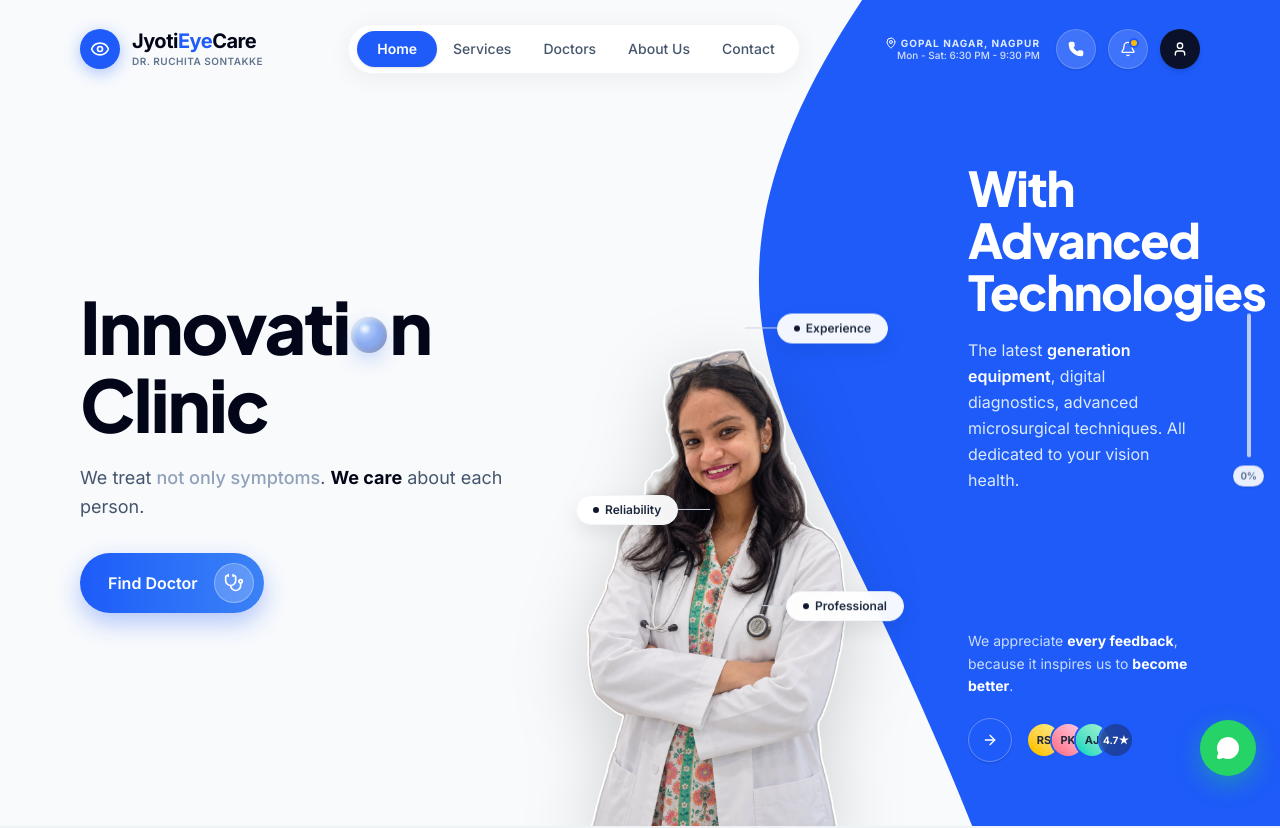
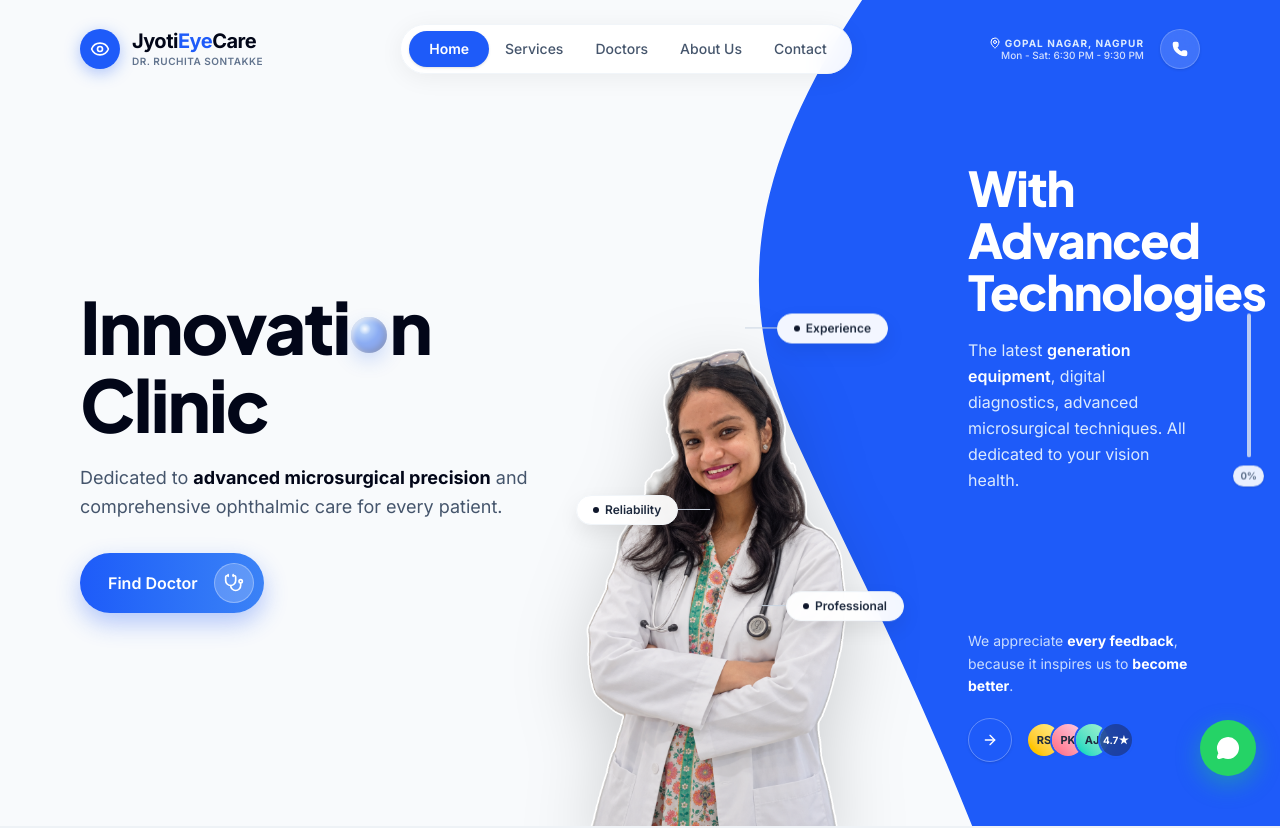
Before and after one commit to Aniketsomkuwar/eye-care, a Next.js app: page / in a window 1280 px wide. Shown: the top 828 px of the page. Built offline with nearby package versions, Linux system fonts and the light colour scheme.

Commit message:
fix(slop-audit): resolve all 8 identified slop patterns and technical hygiene findings

```diff
--- a/src/app/globals.css
+++ b/src/app/globals.css
@@ -80,3 +80,28 @@
   height: 1px;
   background-color: rgba(148, 163, 184, 0.6);
 }
+
+/* Custom Themed Scrollbar (Q10 compliance) */
+::-webkit-scrollbar {
+  width: 8px;
+  height: 8px;
+}
+
+::-webkit-scrollbar-track {
+  background: #F1F5F9;
+}
+
+::-webkit-scrollbar-thumb {
+  background: #CBD5E1;
+  border-radius: 9999px;
+}
+
+::-webkit-scrollbar-thumb:hover {
+  background: #1E5BF9;
+}
+
+/* Focus Visible Accessible Styling */
+:focus-visible {
+  outline: 2px solid #1E5BF9;
+  outline-offset: 2px;
+}
--- a/src/components/AdvantagesSection.tsx
+++ b/src/components/AdvantagesSection.tsx
@@ -13,6 +13,7 @@ function Counter({ value, suffix = "" }: { value: number; suffix?: string }) {
     if (!inView) return;
     const duration = 1600;
     const startTime = performance.now();
+    let animId: number;
 
     function update(time: number) {
       const elapsed = time - startTime;
@@ -20,16 +21,19 @@ function Counter({ value, suffix = "" }: { value: number; suffix?: string }) {
       const ease = progress === 1 ? 1 : 1 - Math.pow(2, -10 * progress);
       setCount(Math.floor(ease * value));
       if (progress < 1) {
-        requestAnimationFrame(update);
+        animId = requestAnimationFrame(update);
       } else {
         setCount(value);
       }
     }
-    requestAnimationFrame(update);
+    animId = requestAnimationFrame(update);
+    return () => {
+      if (animId) cancelAnimationFrame(animId);
+    };
   }, [inView, value]);
 
   return (
-    <span ref={ref}>
+    <span ref={ref} className="tabular-nums">
       {count}
       {suffix}
     </span>
--- a/src/components/ClinicalShowcaseSection.tsx
+++ b/src/components/ClinicalShowcaseSection.tsx
@@ -2,7 +2,7 @@
 import React from "react";
 import Image from "next/image";
 import Link from "next/link";
-import { ArrowRight, Award, HeartHandshake, Eye, Sparkles } from "lucide-react";
+import { ArrowRight, Award, HeartHandshake, Eye, Activity } from "lucide-react";
 import { motion } from "framer-motion";
 
 interface ShowcaseItem {
@@ -33,7 +33,7 @@ const showcaseItems: ShowcaseItem[] = [
     description:
       "Equipped with Alcon phacoemulsification systems and high-magnification ophthalmic operating microscopes for sutureless cataract procedures.",
     image: "/images/doctor-ot-phaco.jpg",
-    icon: Sparkles,
+    icon: Activity,
     span: "lg:col-span-6",
   },
   {
--- a/src/components/Footer.tsx
+++ b/src/components/Footer.tsx
@@ -1,7 +1,7 @@
 "use client";
 import React, { useState } from "react";
 import Link from "next/link";
-import { Eye, MapPin, Phone, Mail, ArrowRight, Check } from "lucide-react";
+import { Eye, MapPin, Phone, Mail, ArrowRight, Check, MessageCircle } from "lucide-react";
 import { motion } from "framer-motion";
 
 const InstagramIcon = () => (
@@ -68,43 +68,45 @@ export default function Footer() {
             </p>
           </div>
 
-          {/* Social Links */}
+          {/* Verified Clinic Channels */}
           <div className="flex items-center gap-3 mt-8">
             <a
               href="https://instagram.com/eyecarewith_rs"
               target="_blank"
               rel="noopener noreferrer"
               aria-label="Instagram @eyecarewith_rs"
+              title="Instagram @eyecarewith_rs"
               className="w-9 h-9 rounded-full bg-white/5 hover:bg-white/15 border border-white/10 flex items-center justify-center text-slate-300 hover:text-white transition-all hover:scale-105"
             >
               <InstagramIcon />
             </a>
             <a
-              href="https://linkedin.com"
+              href="https://wa.me/918830383320?text=Hello%20Dr.%20Ruchita,%20I%20would%20like%20to%20inquire%20about%20an%20eye%20consultation%20at%20Jyoti%20Eye%20Care."
               target="_blank"
               rel="noopener noreferrer"
-              aria-label="LinkedIn"
+              aria-label="Chat on WhatsApp"
+              title="WhatsApp: +91 88303 83320"
               className="w-9 h-9 rounded-full bg-white/5 hover:bg-white/15 border border-white/10 flex items-center justify-center text-slate-300 hover:text-white transition-all hover:scale-105"
             >
-              <LinkedinIcon />
+              <MessageCircle className="w-4 h-4 text-emerald-400" />
             </a>
             <a
-              href="https://facebook.com"
+              href="https://maps.google.com/?q=Jyoti+Eye+Care+Gopal+Nagar+Nagpur"
               target="_blank"
               rel="noopener noreferrer"
-              aria-label="Facebook"
+              aria-label="Find clinic on Google Maps"
+              title="Google Maps Clinic Direction"
               className="w-9 h-9 rounded-full bg-white/5 hover:bg-white/15 border border-white/10 flex items-center justify-center text-slate-300 hover:text-white transition-all hover:scale-105"
             >
-              <FacebookIcon />
+              <MapPin className="w-4 h-4 text-blue-400" />
             </a>
             <a
-              href="https://youtube.com"
-              target="_blank"
-              rel="noopener noreferrer"
-              aria-label="YouTube"
+              href="tel:+918830383320"
+              aria-label="Call clinic desk"
+              title="Call Clinic: +91 88303 83320"
               className="w-9 h-9 rounded-full bg-white/5 hover:bg-white/15 border border-white/10 flex items-center justify-center text-slate-300 hover:text-white transition-all hover:scale-105"
             >
-              <YoutubeIcon />
+              <Phone className="w-4 h-4 text-[#1E5BF9]" />
             </a>
           </div>
         </div>
@@ -255,7 +257,7 @@ export default function Footer() {
           <Link href="#terms" className="hover:text-slate-300 transition-colors">
             Terms of Service
           </Link>
-          <Link href="#opd" className="hover:text-slate-300 transition-colors">
+          <Link href="#book-appointment" className="hover:text-slate-300 transition-colors">
             OPD Timings
           </Link>
         </div>
--- a/src/components/HeroSection.tsx
+++ b/src/components/HeroSection.tsx
@@ -65,9 +65,8 @@ export default function HeroSection() {
             transition={{ duration: 0.7, delay: 0.2, ease: [0.16, 1, 0.3, 1] }}
             className="mt-4 sm:mt-5 text-sm sm:text-lg text-slate-600 max-w-md leading-relaxed"
           >
-            We treat <span className="text-slate-400 font-medium">not only symptoms</span>.{" "}
-            <strong className="text-slate-950 font-bold">We care</strong>{" "}
-            <span className="text-slate-600">about each person.</span>
+            Dedicated to <strong className="text-slate-950 font-bold">advanced microsurgical precision</strong> and{" "}
+            <span className="text-slate-600">comprehensive ophthalmic care for every patient.</span>
           </motion.p>
 
           {/* Find Doctor / Book Visit CTA Pill */}
--- a/src/components/Navbar.tsx
+++ b/src/components/Navbar.tsx
@@ -33,31 +33,31 @@ export default function Navbar() {
       <nav className="hidden md:flex items-center bg-white/95 backdrop-blur-md px-2 py-1.5 rounded-full shadow-[0_4px_25px_rgba(0,0,0,0.06)] border border-slate-100">
         <Link
           href="/"
-          className="bg-[#1E5BF9] text-white px-5 py-2 rounded-full font-semibold text-sm shadow-sm transition-all"
+          className="bg-[#1E5BF9] text-white px-5 py-2 rounded-full font-semibold text-sm shadow-sm transition-colors"
         >
           Home
         </Link>
         <Link
           href="#services"
-          className="text-slate-600 hover:text-slate-900 px-4 py-2 rounded-full text-sm font-medium transition-all hover:bg-slate-50"
+          className="text-slate-600 hover:text-slate-900 px-4 py-2 rounded-full text-sm font-medium transition-colors hover:bg-slate-50"
         >
           Services
         </Link>
         <Link
           href="#doctor"
-          className="text-slate-600 hover:text-slate-900 px-4 py-2 rounded-full text-sm font-medium transition-all hover:bg-slate-50"
+          className="text-slate-600 hover:text-slate-900 px-4 py-2 rounded-full text-sm font-medium transition-colors hover:bg-slate-50"
         >
           Doctors
         </Link>
         <Link
           href="#about"
-          className="text-slate-600 hover:text-slate-900 px-4 py-2 rounded-full text-sm font-medium transition-all hover:bg-slate-50"
+          className="text-slate-600 hover:text-slate-900 px-4 py-2 rounded-full text-sm font-medium transition-colors hover:bg-slate-50"
         >
           About Us
         </Link>
         <Link
           href="#contact"
-          className="text-slate-600 hover:text-slate-900 px-4 py-2 rounded-full text-sm font-medium transition-all hover:bg-slate-50"
+          className="text-slate-600 hover:text-slate-900 px-4 py-2 rounded-full text-sm font-medium transition-colors hover:bg-slate-50"
         >
           Contact
         </Link>
@@ -81,24 +81,6 @@ export default function Navbar() {
           <Phone className="w-4 h-4 fill-white" />
         </a>
 
-        {/* Bell button: visible on tablet/desktop */}
-        <a
-          href="#opd-schedule"
-          title="Evening OPD: 6:30 PM - 9:30 PM"
-          className="hidden sm:flex w-10 h-10 rounded-full bg-white/15 hover:bg-white/25 border border-white/20 items-center justify-center text-white transition-all backdrop-blur-sm shadow-sm relative hover:scale-105 active:scale-95"
-        >
-          <Bell className="w-4 h-4" />
-          <span className="w-2.5 h-2.5 rounded-full bg-amber-400 absolute top-2 right-2 border-2 border-[#1E5BF9]" />
-        </a>
-
-        {/* Profile button: visible on tablet/desktop */}
-        <a
-          href="#book-appointment"
-          title="Consultation Profile"
-          className="hidden sm:flex w-10 h-10 rounded-full bg-[#0A1128] hover:bg-[#15234D] items-center justify-center text-white transition-all shadow-md hover:scale-105 active:scale-95"
-        >
-          <User className="w-4 h-4" />
-        </a>
 
         {/* Mobile menu button */}
         <button
```
Also changed, not shown: .slop-tracker/slop-log.json (added).
